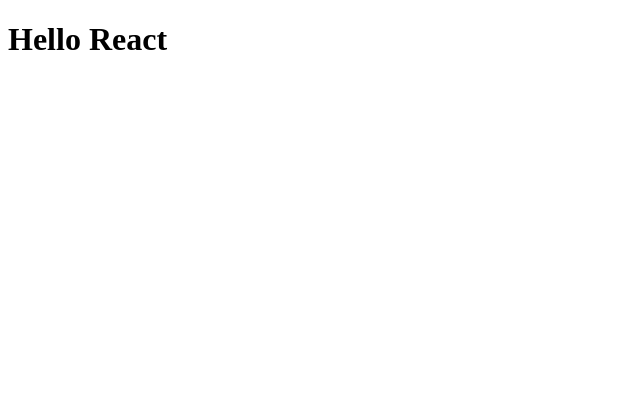
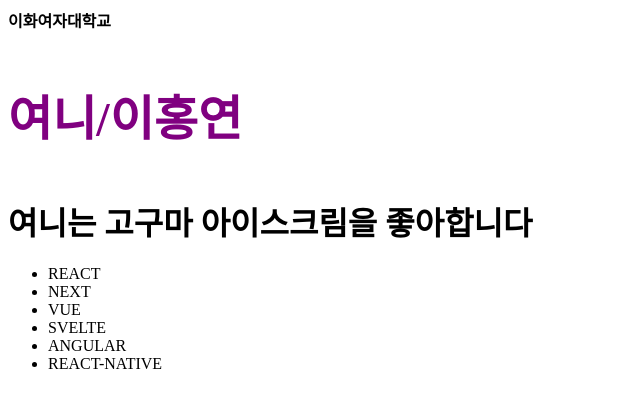
Before and after one commit to Mingyeong-Kang/umc-10th-web, a React (Vite) app in the folder chapter-2/: page / in a window 1280 px wide. Shown: the top 408 px of the page, without its empty margins (0-640 px from the left). Built offline with nearby package versions, Linux system fonts and the light colour scheme.

Commit message:
리액트 첫번째 컴포넌트 만들기

```diff
--- a/chapter-2/src/App.css
+++ b/chapter-2/src/App.css
@@ -181,4 +181,10 @@
     right: 0;
     border-right-color: var(--border);
   }
+
+  .school{
+    background-color: green;
+    color: white;
+    font-size: 10rem;
+  }
 }
--- a/chapter-2/src/App.tsx
+++ b/chapter-2/src/App.tsx
@@ -1,9 +1,22 @@
 import './App.css'
 
+import List from './components/List';
+
 function App() {
+  const nickname = '여니'
+  const sweetPotato = '고구마'
+  const array = ['REACT', 'NEXT', 'VUE', 'SVELTE', 'ANGULAR', 'REACT-NATIVE']
   return (
     <>
-      <h1>Hello React</h1>
+      <strong className = 'school'>이화여자대학교</strong>
+      <p style={{color:'purple', fontWeight:'bold', fontSize:'3rem'}}>{nickname}/이홍연</p>
+      <h1>{`${nickname}는 ${sweetPotato} 아이스크림을 좋아합니다`}</h1>
+      <ul>
+        {array.map((yaho, index) => (
+        // 2) <li key = {index}>{yaho}</li> → <List /> 로 교체
+        <List key={index} tech={yaho}/>
+        ))}
+      </ul>
     </>
   )
 }
--- /dev/null
+++ b/chapter-2/src/components/List.tsx
@@ -0,0 +1,10 @@
+const List = (props) : Element => {
+    console.log(props)
+    return (
+        <li>
+            {props.tech}
+        </li>
+    )
+}
+
+export default List
```
